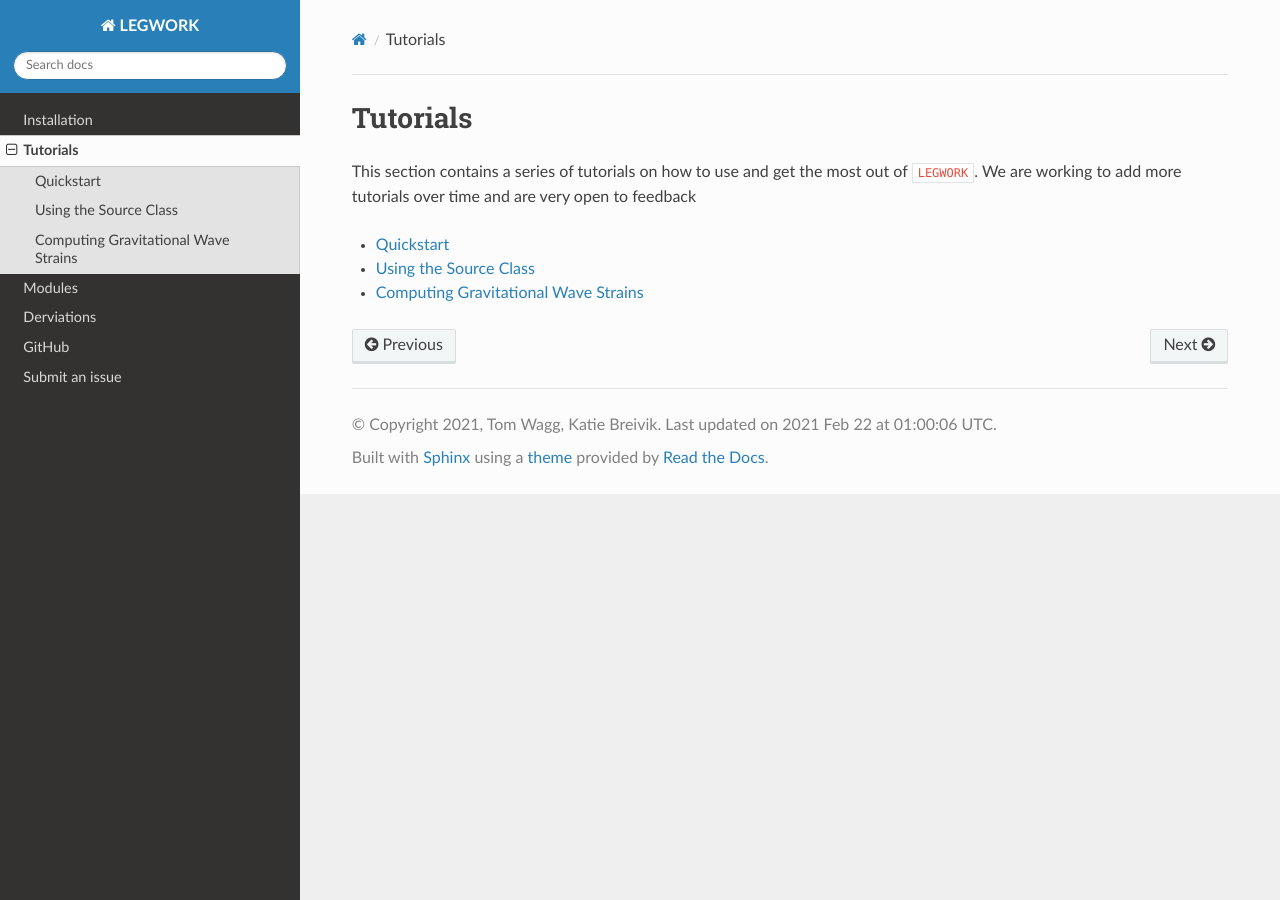
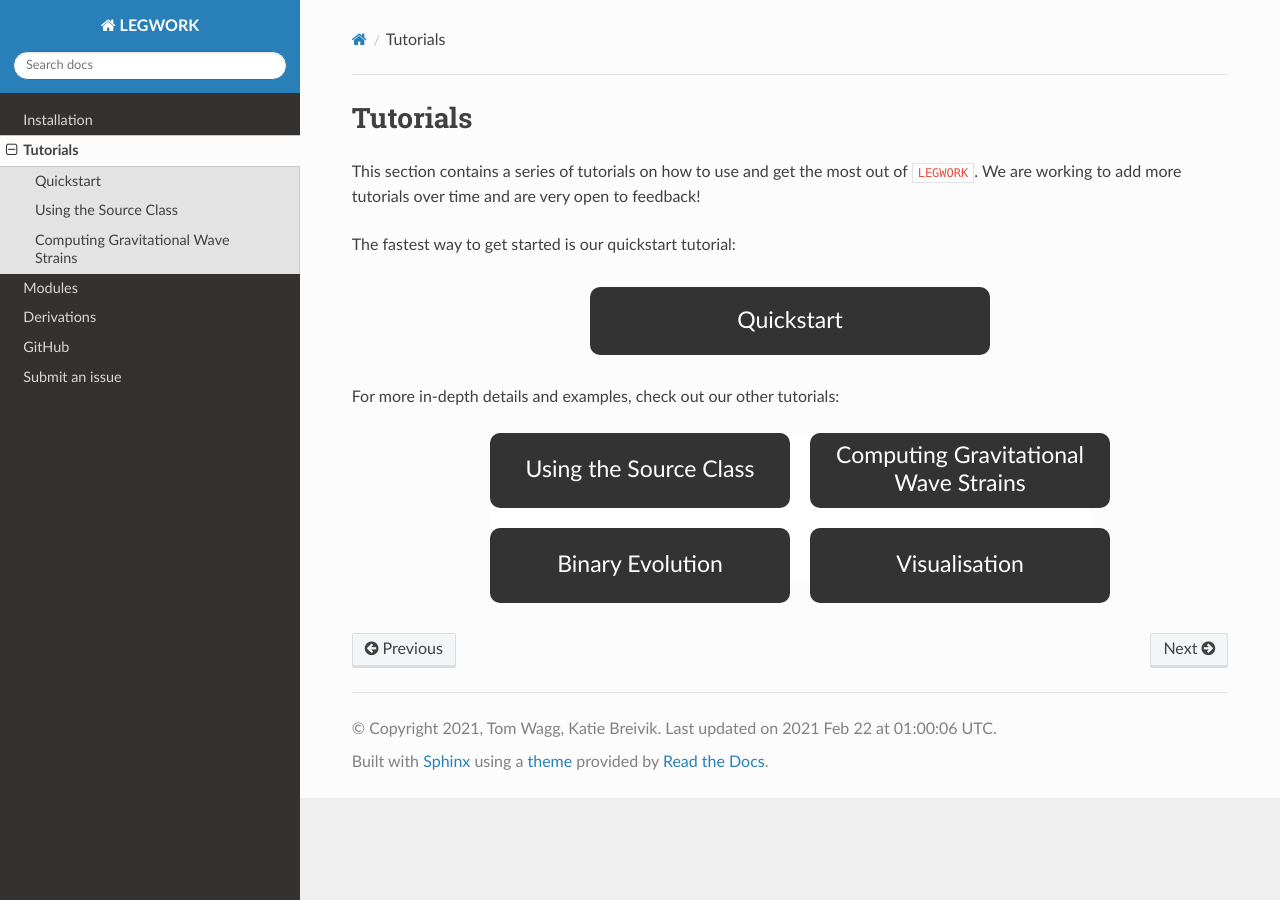
Before and after one commit to TeamLEGWORK/LEGWORK, a Sphinx documentation site: the page built from docs/tutorials.rst, in a window 1280 px wide. Built offline with Sphinx 7.4.7 and the Read the Docs theme 2.0.0, drawn with Linux system fonts in a browser that asks for light colours; pages that are not in the unit, such as notebooks, are missing from menus.

Commit message:
add same nav stuff to tutorials

```diff
--- a/docs/_static/custom.css
+++ b/docs/_static/custom.css
@@ -25,7 +25,7 @@ div.highlight-python.notranslate pre {
     grid-row-gap: 20px;
 }
 
-.toms-nav-container .box {
+.toms-nav-container .box, .toms-nav-box {
     background-color: #333;
     padding: 20px;
     border-radius: 10px;
@@ -40,7 +40,7 @@ div.highlight-python.notranslate pre {
 }
 
 /* shrink on hover */
-.toms-nav-container .box:hover {
+.toms-nav-container .box:hover, .toms-nav-box:hover {
     transform: scale(0.9);
     background-color: #2980b9;
 }
--- a/docs/index.rst
+++ b/docs/index.rst
@@ -29,6 +29,6 @@ Want to determine if *your* favorite source is detectable by LISA? Let LEGWORK d
     Installation <install>
     Tutorials <tutorials>
     Modules <modules>
-    Derviations <notebooks/Derivations.ipynb>
+    Derivations <notebooks/Derivations.ipynb>
     GitHub <https://github.com/katiebreivik/LEGWORK>
     Submit an issue <https://github.com/katiebreivik/LEGWORK/issues/new>
--- a/docs/tutorials.rst
+++ b/docs/tutorials.rst
@@ -3,11 +3,31 @@ Tutorials
 
 This section contains a series of tutorials on how to use and get the most out
 of ``LEGWORK``. We are working to add more tutorials over time and are very open
-to feedback
+to feedback!
+
+The fastest way to get started is our quickstart tutorial:
+
+.. raw:: html
+
+    <div style="max-width: 400px; margin: 30px auto;">
+        <div class="toms-nav-box" data-href="notebooks/Quickstart.html">Quickstart</div>
+    </div>
+
+For more in-depth details and examples, check out our other tutorials:
+
+.. raw:: html
+
+    <div class="toms-nav-container" style="margin-bottom:50px;">
+        <div class="box" data-href="notebooks/Source.html">Using the Source Class</div>
+        <div class="box" data-href="notebooks/Strains.html">Computing Gravitational Wave Strains</div>
+        <div class="box" data-href="notebooks/Evolution.html">Binary Evolution</div>
+        <div class="box" data-href="notebooks/Visualisation.html">Visualisation</div>
+    </div>
 
 .. toctree::
     :titlesonly:
     :maxdepth: 1
+    :hidden:
 
     Quickstart <notebooks/Quickstart.ipynb>
     Using the Source Class <notebooks/Source.ipynb>
```
